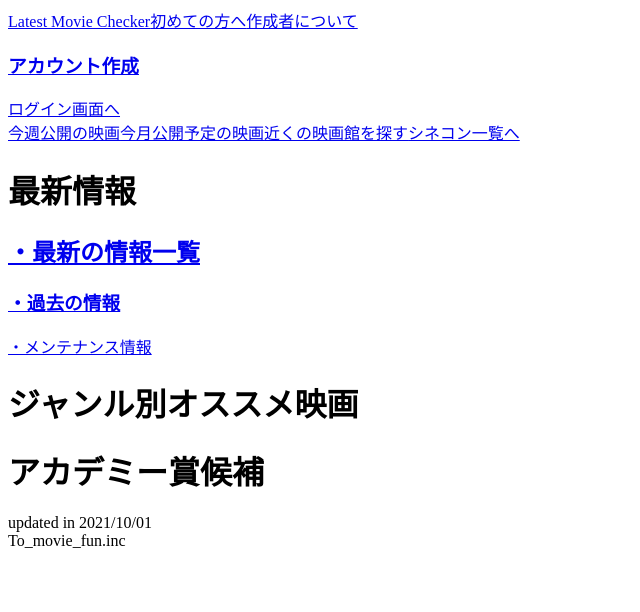
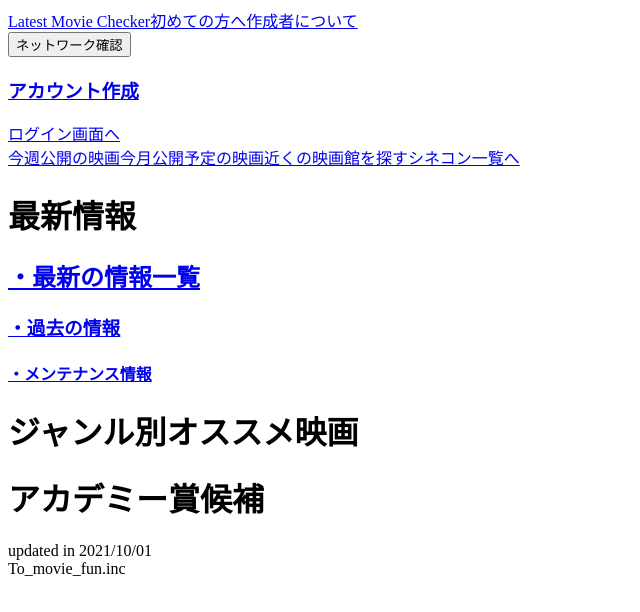
Before and after one commit to jungle379/Latest_movie_checker, a Next.js app: page / in a window 1280 px wide. Shown: the top 612 px of the page, without its empty margins (0-640 px from the left). Built offline with nearby package versions, Linux system fonts and the light colour scheme; no server answers.

Commit message:
🔥 syuusei

```diff
--- a/src/components/header.jsx
+++ b/src/components/header.jsx
@@ -44,10 +44,10 @@ export function Header() {
       <Link href="/header/creater">
         <a className="flex-none text-0.5xl sm:text-1xl ml-10 m-5 w-30 hover:text-red-600 underline">作成者について</a>
       </Link>
-      {/* <div>
+      <div>
         <button className="ml-10 mt-5 hover:text-red-600 underline" onClick={notify}>ネットワーク確認</button>
         <Toaster />
-      </div> */}
+      </div>
       <div>
         <div className="sm:visible invisible ml-10 mt-5 hover:text-red-600">
           <SignedIn>
--- a/src/components/main.jsx
+++ b/src/components/main.jsx
@@ -19,7 +19,6 @@ export function Main() {
           <a className="bg-center w-1/4 text-center bg-gray-200 text-0.5xl sm:text-3xl pt-5 pl-5 pr-5 hover:text-red-500 border-solid sm:border-4 sm:border-gray-400 border-2 border-gray-600">シネコン一覧へ</a>
         </Link>
       </div>
-      <div className="flex">
       <div className="sm:flex justify-around mt-20 h-80 sm:border-dashed sm:border-8 sm:border-red-400 mr-40 ml-40 pl-10 pr-10">
         <div>
           <h1 className="sm:text-4xl mt-10">最新情報</h1>
@@ -29,10 +28,9 @@ export function Main() {
           <h3 className="mt-10 sm:text-2xl sm:w-100 text-blue-500 underline">
             <Link href="/newest/ex-news">・過去の情報</Link>
           </h3>
-          </div>
-          <div className="sm:text-2xl sm:ml-10 sm:mt-20 sm:mb-20 pt-10 text-blue-500 underline">
+          <h4 className="mt-10 sm:text-2xl sm:w-100 text-blue-500 underline">
             <Link href="/maintainance">・メンテナンス情報</Link>
-          </div>
+          </h4>
         </div>
         <div className="mt-10">
           <Link href="../category">
```
Also changed, not shown: public/images/src1.jpg, public/images/src2.jpg. Lines whose indentation alone changed are shown as unchanged.
